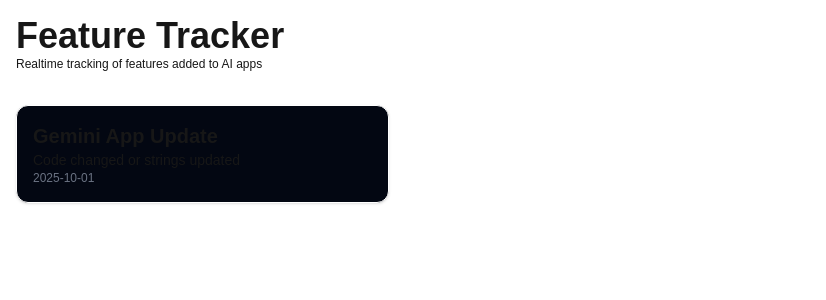
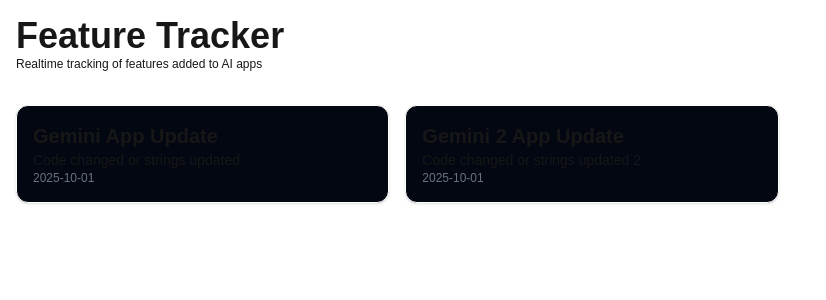
Before and after one commit to CloudWaddie/FeatureTracker, a Next.js app in the folder feature-tracker/: page / in a window 1280 px wide. Shown: the top 300 px of the page, without its empty margins (0-826 px from the left). Built offline with nearby package versions, Linux system fonts and the light colour scheme.

Commit message:
Rename Feed component to Page and add additional update cards in the layout

```diff
--- a/feature-tracker/src/app/page.js
+++ b/feature-tracker/src/app/page.js
@@ -1,4 +1,4 @@
-export default function Feed() {
+export default function Page() {
   return (
     <>
       {/* Navbar */}
@@ -16,11 +16,18 @@
           <div className="grid grid-cols-1 gap-4 md:grid-cols-2 lg:grid-cols-3">
             <div className="p-4 bg-gray-950 rounded shadow border border-solid border-white rounded-xl">
               <h2 className="text-xl font-bold">Gemini App Update</h2>
-            <p className="text-sm">Code changed or strings updated</p>
-            <p className="text-xs text-gray-500">2025-10-01</p>
+              <p className="text-sm">Code changed or strings updated</p>
+              <p className="text-xs text-gray-500">2025-10-01</p>
+            </div>
+            {/* Second Card */}
+            <div className="p-4 bg-gray-950 rounded shadow border border-solid border-white rounded-xl">
+              <h2 className="text-xl font-bold">Gemini 2 App Update</h2>
+              <p className="text-sm">Code changed or strings updated 2</p>
+              <p className="text-xs text-gray-500">2025-10-01</p>
+            </div>
+            {/* Add more cards here as needed */}
           </div>
         </div>
-       </div>
       </div>
     </>
   );
```
